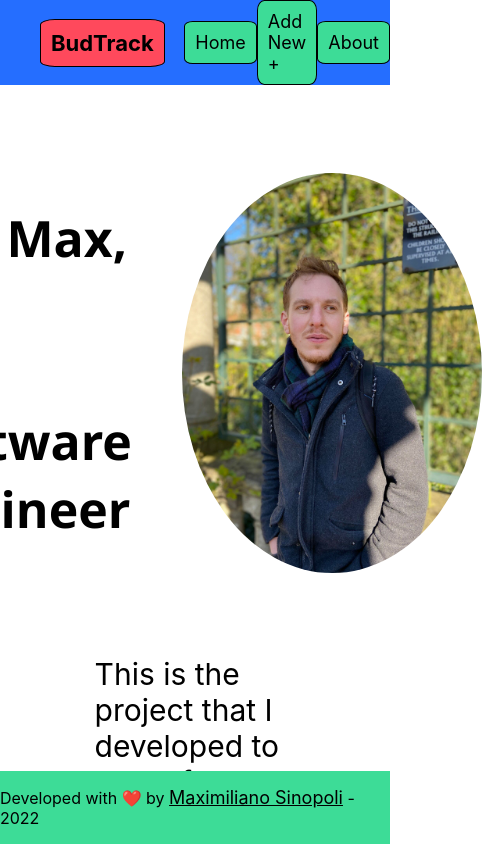
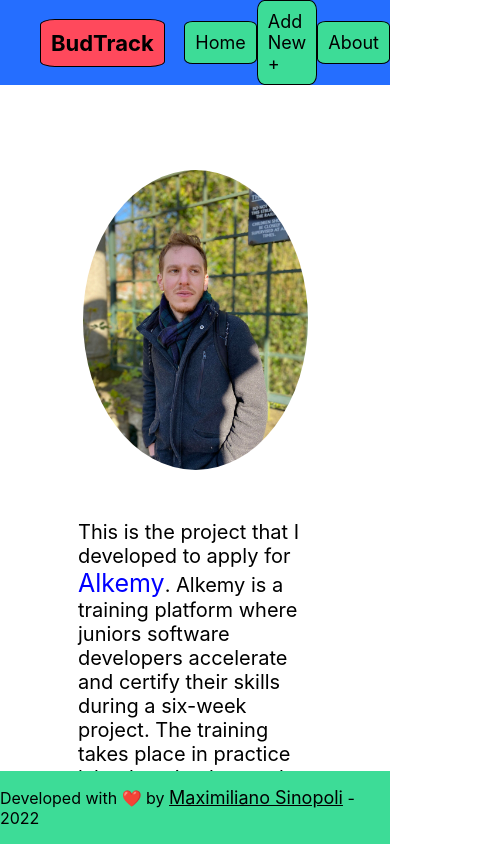
Before and after one commit to maximilianosinopoli/alkemy-challenge-full, a React (Create React App) app in the folder client/: page /about in a window 390 px wide. Shown: the top 844 px of the page, 482 px wide, since content can reach past the window. Built offline with nearby package versions, Linux system fonts and the light colour scheme.

Commit message:
Responsive view

```diff
--- a/client/src/App.js
+++ b/client/src/App.js
@@ -7,7 +7,6 @@ import Form from './components/form';
 import About from './components/about';
 import Footer from './components/footer';
 import Update from './components/update';
-
 
 function App() {
 
--- a/client/src/components/about.js
+++ b/client/src/components/about.js
@@ -2,16 +2,9 @@ import React from 'react'
 
 function About() {
 
-
-console.log(document.location.href)
-
     return (
         <div className='about'>
            <div className='about-header'>
-               <div className='title-container'>
-                <h1 className='about-title'>I'm Max,</h1>
-                <h1 className='about-title'>a Software Engineer</h1>
-               </div>
                <img src="./about.png" alt="" className='about-img'></img>
            </div>
            <div className='about-description'>
--- a/client/src/components/form.js
+++ b/client/src/components/form.js
@@ -1,5 +1,6 @@
 import React from 'react'
 import { useState } from 'react'
+import PopUp from './popUp';
 
 function Form() {
 
@@ -36,10 +37,25 @@ function Form() {
         })
         .then(function(res){ console.log(res) })
         .catch(function(res){ console.log(res) })
+
+        setConceptValue('')
+        setAmountValue('')
+        setTypeValue('Income')
+        setCategoryValue("Food")
+
+        const popUp = document.querySelector("#pop-up");
+        popUp.classList.remove('pop-up')
+        popUp.classList.add('pop-up-show')
+        setTimeout(function() {
+            popUp.classList.add('pop-up')
+            popUp.classList.remove('pop-up-show')
+         }, 1600);
     }
 
+    //Animation
+
     return <div className='form-container'>
-
+       <PopUp text='Transaction added!'/>
        <form action="" className='form'>
        <h1 className='form-heading'>ADD NEW TRANSACTION:</h1>
            <label >Transaction:</label>
--- /dev/null
+++ b/client/src/components/popUp.js
@@ -0,0 +1,12 @@
+import React from 'react'
+
+function PopUp() {
+
+    return (
+        <div className='pop-up' id='pop-up'>
+           <p>Transaction added!</p>
+        </div>
+    )
+}
+
+export default PopUp
--- a/client/src/components/update.js
+++ b/client/src/components/update.js
@@ -40,7 +40,7 @@ function Update() {
     return (
         <div className='form-container'>
             <form className='form'>
-            <h1 className='form-heading'>UPDATE TRANSACTION:</h1>
+            <h1 className='form-heading'>EDIT TRANSACTION:</h1>
                 <label >Concept</label><br></br>
                 <input type="text" name="" value={conceptValue} onChange={updateConcept}></input><br></br>
                 <label >Amount</label><br></br>
@@ -55,7 +55,7 @@ function Update() {
                     <option value="Salary">Salary</option>
                     <option value="Other">Other</option>
                 </select><br></br>
-                <Link onClick={updateValue} className="button-transaction" to="/">Update</Link>
+                <Link onClick={updateValue} className="button-transaction" to="/">Edit</Link>
             </form>
         </div>
     )
--- a/client/src/index.css
+++ b/client/src/index.css
@@ -155,7 +155,7 @@ tr {
 }
 
 .form {
-  margin-top: 100px;
+  margin-top: 130px;
   margin-bottom: 100px;
   display: flex;
   align-items: center;
@@ -239,7 +239,7 @@ input {
 }
 
 .about {
-  width: 50%;
+  width: 60%;
   display: flex;
   align-items: center;
   justify-content: center;
@@ -269,7 +269,7 @@ input {
   flex-direction: row;
   align-items: center;
   justify-content: center;
-  margin-top: 70px;
+  margin-top: 20px;
 }
 
 .about-description {
@@ -284,6 +284,26 @@ input {
 .alkemy {
   font-size: 35px;
   color: blue;
+}
+
+.name {
+  font-size: 60px;
+  color: #ff495c;
+}
+
+.pop-up {
+  display: none;
+}
+
+.pop-up-show {
+  display: flex;
+  align-items: center;
+  justify-content: center;
+  position: absolute;
+  background-color: yellow;
+  border: 4px black solid;
+  width: 100%;
+  top: 68px;
 }
 
 /* Media Queries */
@@ -329,4 +349,35 @@ input {
     align-items: center;
     justify-content: center;
   }
+
+  .about-header {
+    display: flex;
+    flex-direction: column;
+    align-items: center;
+    justify-content: center;
+    margin-top: 70px;
+  }
+
+  .title-container {
+    display: none
+  }
+
+  .about-img {
+    height: 300px;
+    border-radius: 100%;
+  }
+
+  .about-description {
+    display: flex;
+    flex-direction: column;
+    align-items: center;
+    justify-content: center;
+    font-size: 20px;
+    margin-top: 30px
+  }
+
+  .alkemy {
+    font-size: 25px;
+    color: blue;
+  }
 }
```
Also changed, not shown: 1 other file (tests, documents, lock files or other folders).
